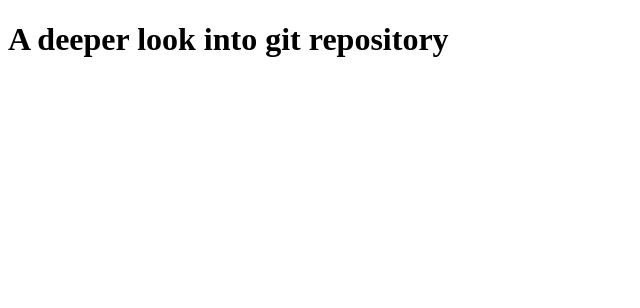
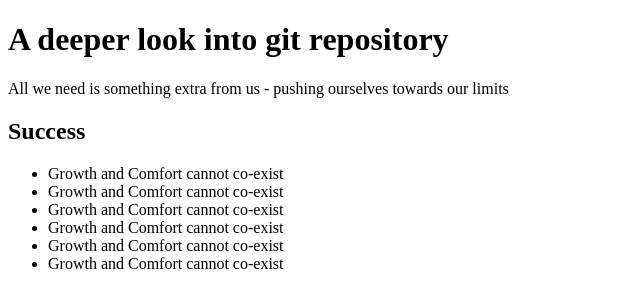
Before and after one commit to emmeiwhite/learngithub, a plain HTML site: page index.html in a window 1280 px wide. Shown: the whole page, without its empty margins (0-640 px from the left). Drawn offline with Linux system fonts and the light colour scheme.

Commit message:
fourth commit

```diff
--- a/index.html
+++ b/index.html
@@ -8,5 +8,18 @@
 </head>
 <body>
     <h1>A deeper look into git repository</h1>
+    <p>All we need is something extra from us - pushing ourselves towards our limits</p>
+
+    <h2>Success</h2>
+    <ul>
+        <li>Growth and Comfort cannot co-exist</li>
+        <li>Growth and Comfort cannot co-exist</li>
+        <li>Growth and Comfort cannot co-exist</li>
+        <li>Growth and Comfort cannot co-exist</li>
+        <li>Growth and Comfort cannot co-exist</li>
+        <li>Growth and Comfort cannot co-exist</li>
+    </ul>
+
+
 </body>
 </html>
```
